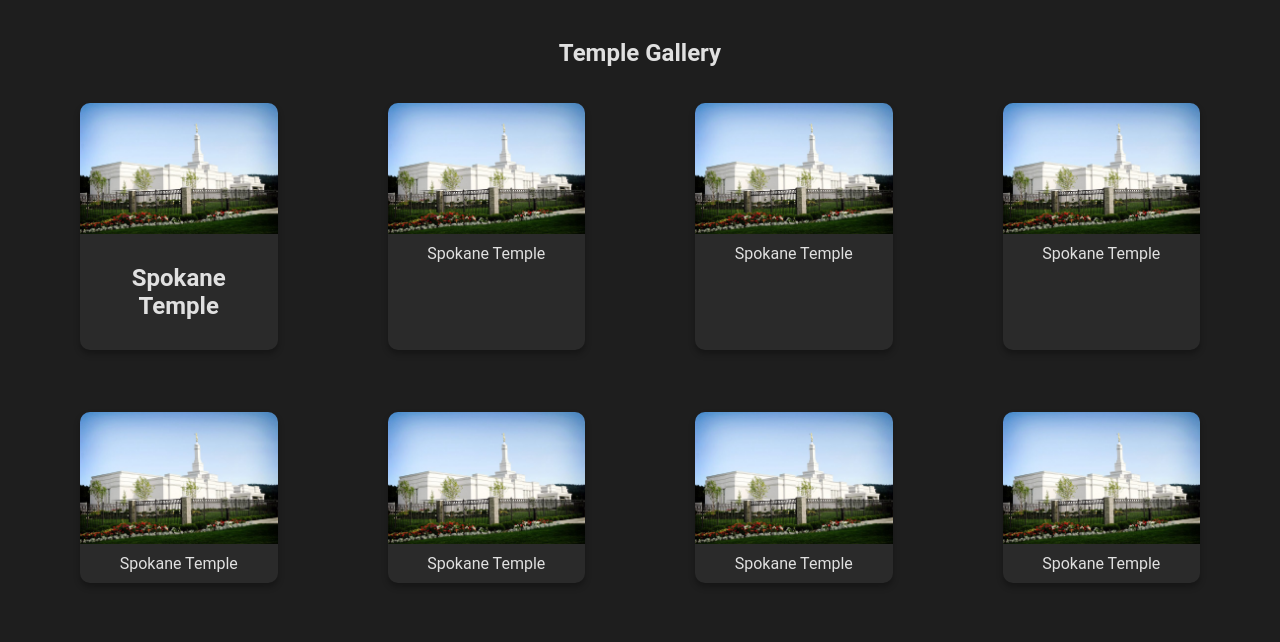
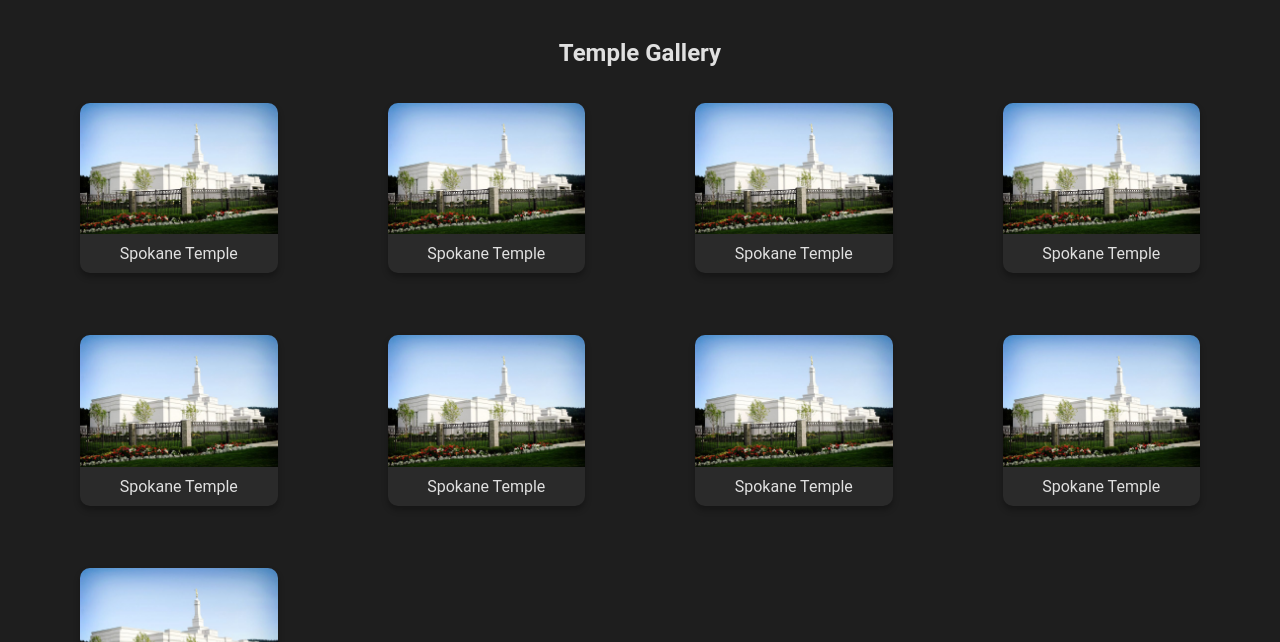
Before and after one commit to Arkangel111/WDD131, a plain HTML site: page temples.html in a window 1280 px wide. Shown: the part 121-763 px from the top of the page. Drawn offline with Linux system fonts and the light colour scheme.

Commit message:
fixing errors

```diff
--- a/temples.html
+++ b/temples.html
@@ -9,7 +9,8 @@
     <meta name="author" content="Kelly Cornett">
     <link rel="preconnect" href="https://fonts.googleapis.com">
     <link rel="preconnect" href="https://fonts.gstatic.com" crossorigin="anonymous">
-    <link rel="https://fonts.googleapis.com/css2?family=Roboto:wght@400;700&family=Merriweather&display=swap">
+    <link rel="preconnect"
+        href="https://fonts.googleapis.com/css2?family=Roboto:wght@400;700&family=Merriweather&display=swap">
     <link rel="stylesheet" href="styles/temples.css">
     <link rel="stylesheet" href="styles/temples-large.css">
     <script src="scripts/temples.js" defer></script>
@@ -36,9 +37,7 @@
         <div class="grid-container">
             <figure>
                 <img src="images/spokane_temple.jpeg" alt="Spokane Temple">
-                <figcaption>
-                    <h2>Spokane Temple</h2>
-                </figcaption>
+                <figcaption>Spokane Temple</figcaption>
             </figure>
             <figure>
                 <img src="images/spokane_temple.jpeg" alt="Spokane Temple">
```
